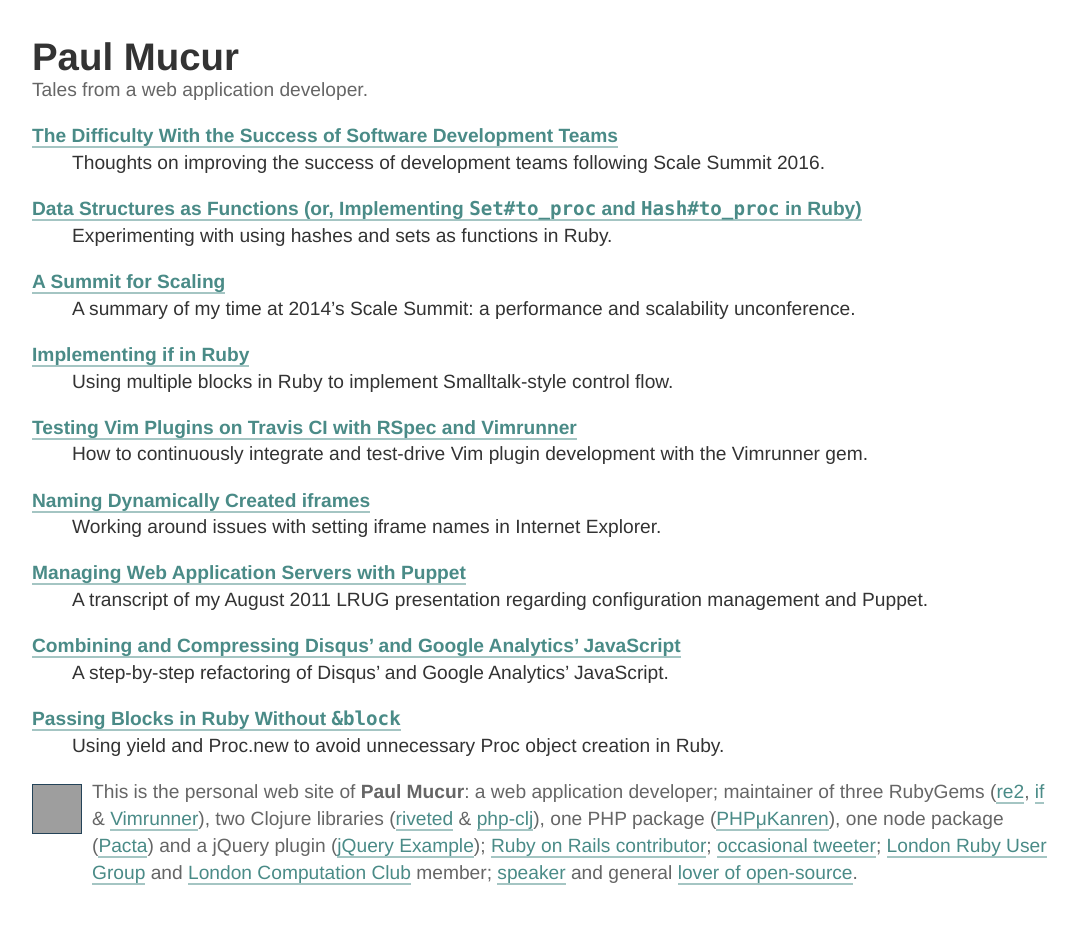
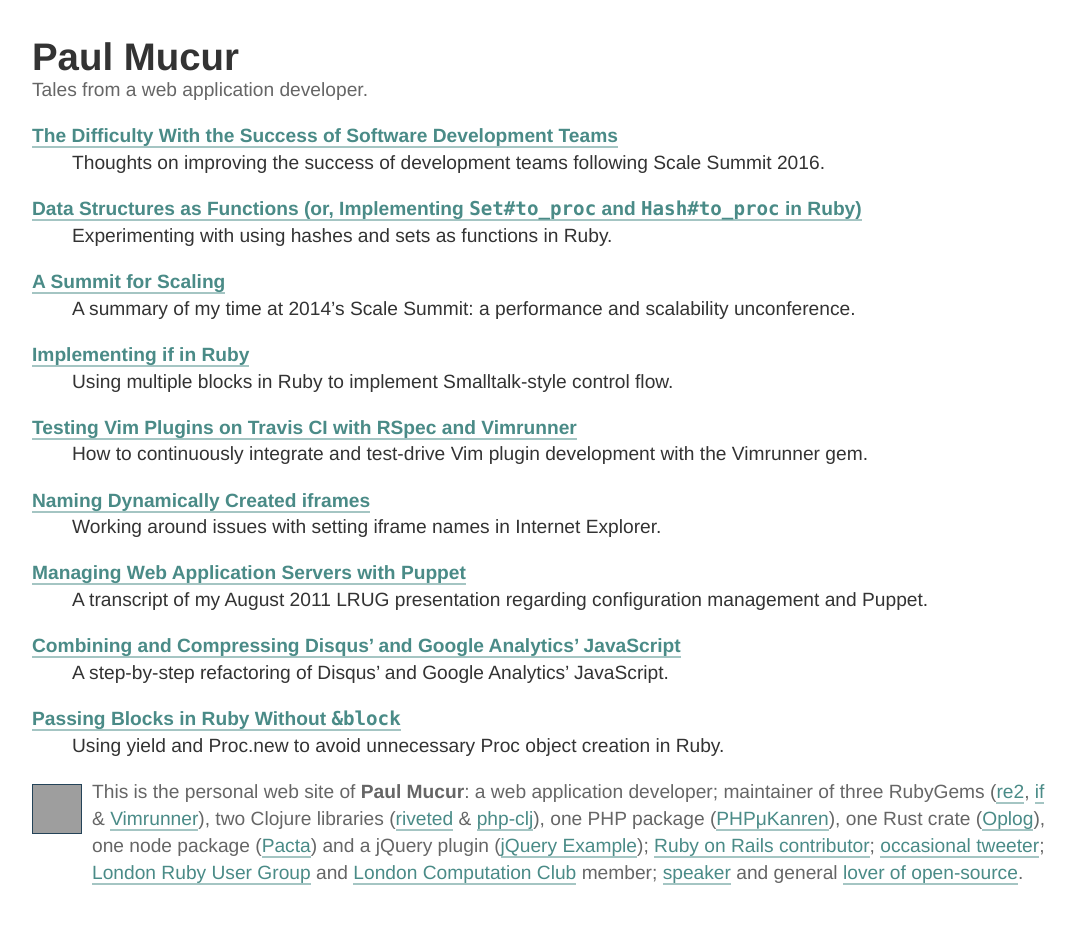
Before and after one commit to mudge/mudge.github.com, a Jekyll site: the page built from index.html, in a window 1280 px wide. Shown: the whole page, without its empty margins (98-1176 px from the left). Built offline with Jekyll 4.4.1, drawn with Linux system fonts in a browser that asks for light colours; grey boxes are pictures that could not be loaded.

Commit message:
Add Oplog to footer

```diff
--- a/_includes/footer.html
+++ b/_includes/footer.html
@@ -11,6 +11,7 @@
     (<a href=//clojars.org/riveted>riveted</a> &amp;
     <a href=//clojars.org/php-clj>php-clj</a>), one PHP package
     (<a href=//packagist.org/packages/mudge/php-microkanren>PHP&mu;Kanren</a>),
+    one Rust crate (<a href=//crates.io/crates/oplog>Oplog</a>),
     one node package (<a href=//npmjs.org/package/pacta>Pacta</a>) and a jQuery
     plugin (<a href=//github.com/mudge/jquery_example>jQuery Example</a>);
     <a href=//contributors.rubyonrails.org/contributors/paul-mucur/commits>Ruby
```
